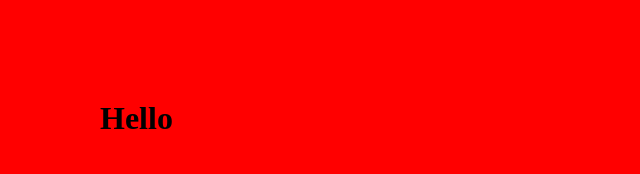
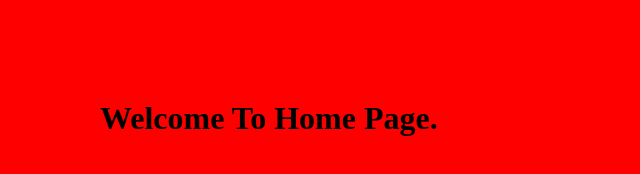
Before and after one commit to rezasafa56/ProjectMe14030909, a plain HTML site: page index.html in a window 1280 px wide. Shown: the whole page, without its empty margins (0-640 px from the left). Drawn offline with Linux system fonts and the light colour scheme; files that its build step writes are made by us from their sources.

Commit message:
Change index.html...

```diff
--- a/index.html
+++ b/index.html
@@ -8,7 +8,7 @@
 </head>
 <body>
 
-    <h1>Hello</h1>
+    <h1>Welcome To Home Page.</h1>
     <script src="js/main.js"></script>
 </body>
 </html>
```
